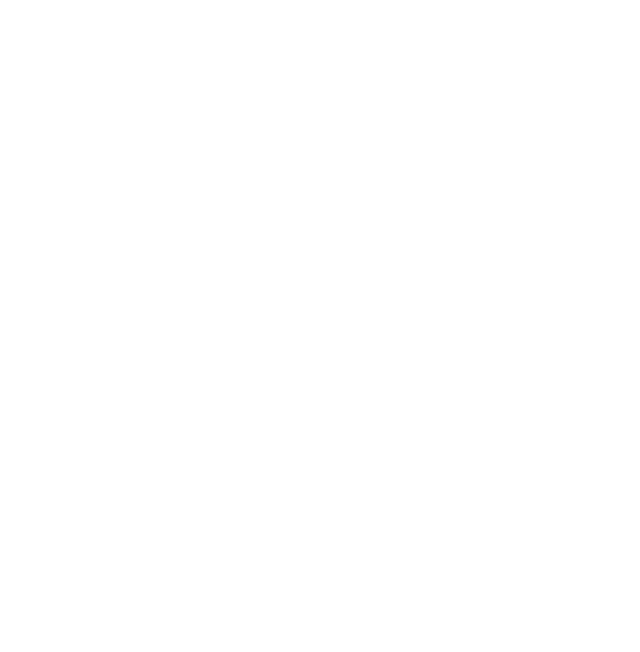
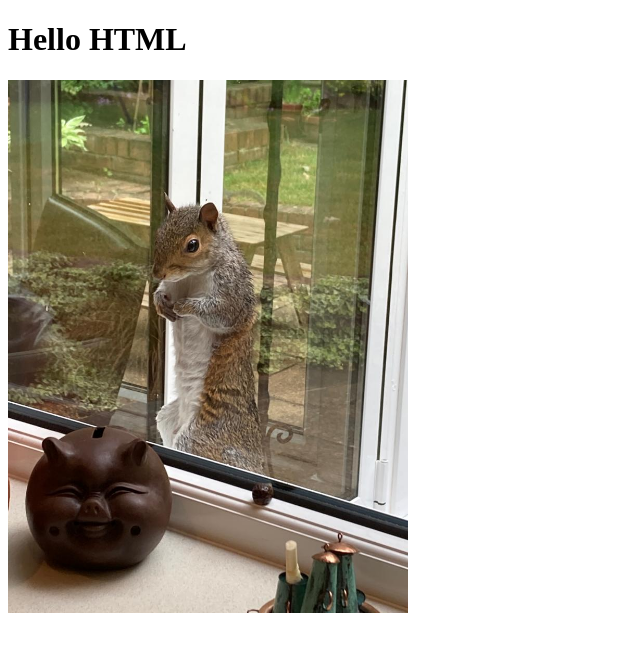
Before and after one commit to rizhokolena/new-website, a plain HTML site: page index.html in a window 1280 px wide. Shown: the whole page, without its empty margins (0-640 px from the left). Drawn offline with Linux system fonts and the light colour scheme.

Commit message:
Add title and image

```diff
--- a/index.html
+++ b/index.html
@@ -8,6 +8,7 @@
     <link rel="shortcut icon" href="https://placekitten.com/96/139" type="image/x-icon">
 </head>
 <body>
-    <script src="https://unpkg.com/html-data-include@3.3.3/html-data-include.js"></script>
+    <h1>Hello HTML</h1>
+    <img width="400" src="img/squirrel.jpg" alt="squirrel outside the window">
 </body>
 </html>
```
Also changed, not shown: img/squirrel.jpg (added).
